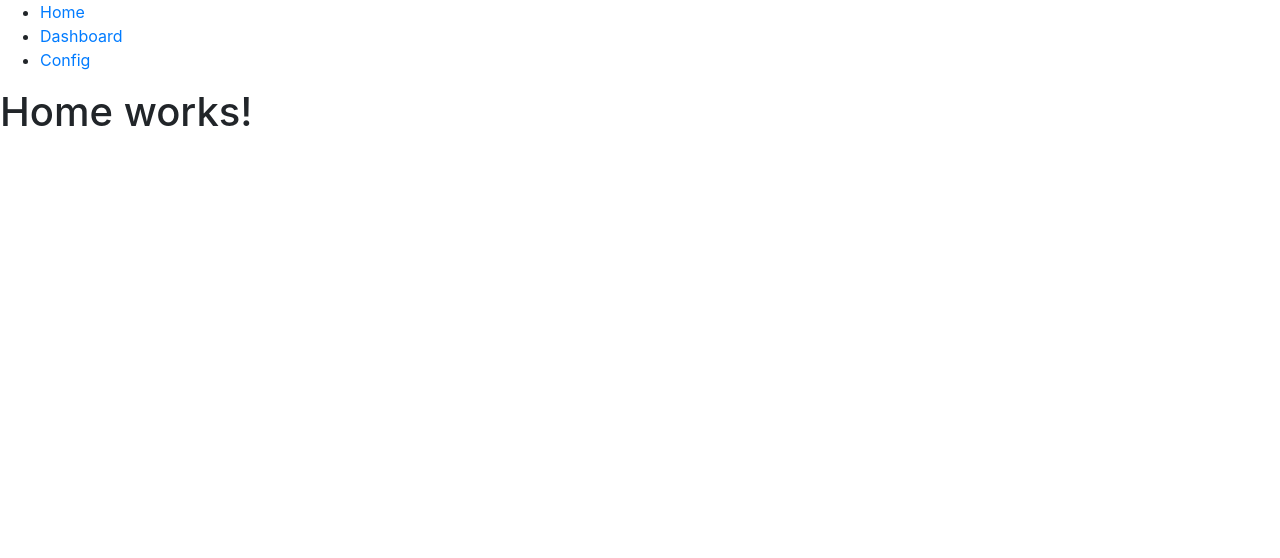
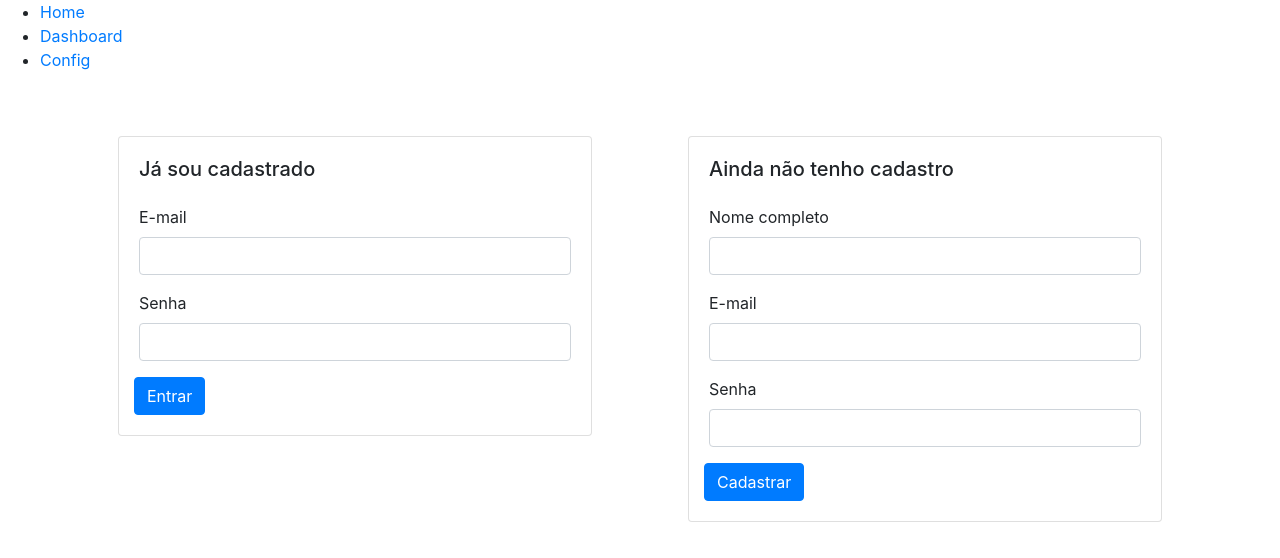
Before and after one commit to adilsonsds/meubancodehoras, a Vue app: page / in a window 1280 px wide. Shown: the top 558 px of the page. Built offline with nearby package versions, Linux system fonts and the light colour scheme.

Commit message:
Construção dos formulários de login e cadastro

```diff
--- a/src/pages/Home.vue
+++ b/src/pages/Home.vue
@@ -1,3 +1,75 @@
 <template>
-    <h1>Home works!</h1>
+  <div class="container">
+    <div class="row">
+      <div class="col-md-6 col-12 p-md-5 p-3">
+        <div class="card">
+          <div class="card-body">
+            <h5 class="card-title mb-4">Já sou cadastrado</h5>
+            <form v-on:submit.prevent="entrar">
+              <div class="form-group">
+                <label for="signin-email">E-mail</label>
+                <input type="email" name="signin-email" id="signin-email" class="form-control">
+              </div>
+              <div class="form-group">
+                <label for="signin-senha">Senha</label>
+                <input type="password" name="signin-senha" id="signin-senha" class="form-control">
+              </div>
+              <div class="form-row">
+                <button type="submit" class="btn btn-primary">Entrar</button>
+              </div>
+            </form>
+          </div>
+        </div>
+      </div>
+      <div class="col-md-6 col-12 p-md-5 p-3">
+        <div class="card">
+          <div class="card-body">
+            <h5 class="card-title mb-4">Ainda não tenho cadastro</h5>
+            <form v-on:submit.prevent="cadastrar">
+              <div class="form-group">
+                <label for="signup-nome">Nome completo</label>
+                <input type="nome" name="signup-nome" id="signup-nome" class="form-control">
+              </div>
+              <div class="form-group">
+                <label for="signup-email">E-mail</label>
+                <input type="email" name="signup-email" id="signup-email" class="form-control">
+              </div>
+              <div class="form-group">
+                <label for="signup-senha">Senha</label>
+                <input type="password" name="signup-senha" id="signup-senha" class="form-control">
+              </div>
+              <div class="form-row">
+                <button type="submit" class="btn btn-primary">Cadastrar</button>
+              </div>
+            </form>
+          </div>
+        </div>
+      </div>
+    </div>
+  </div>
 </template>
+<script>
+export default {
+  data() {
+    return {
+      signin: {
+        email: "",
+        senha: ""
+      },
+      signup: {
+        nome: "",
+        email: "",
+        senha: ""
+      }
+    };
+  },
+  methods: {
+    entrar() {
+      this.$router.push({ name: "dashboard" });
+    },
+    cadastrar() {
+      this.$router.push({ name: "config" });
+    }
+  }
+};
+</script>
```
